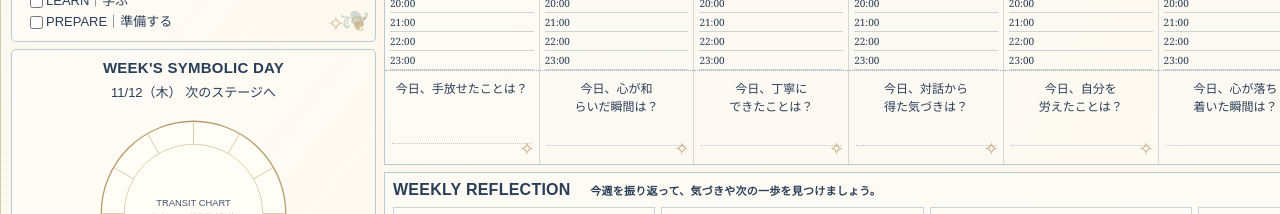
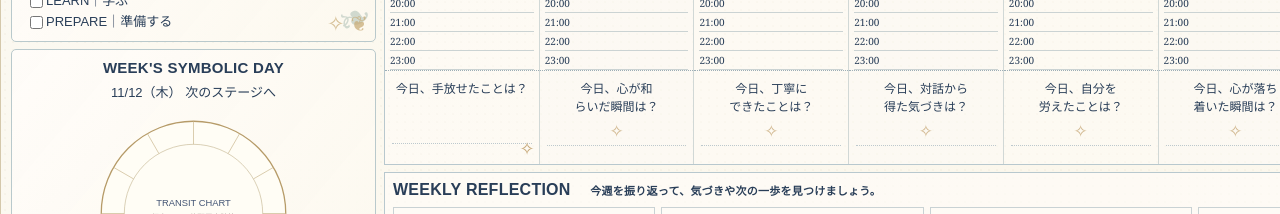
Before and after one commit to samansa3484-jpg/weekly-astrogy, a React (Vite) app: page / in a window 1280 px wide. Shown: the part 684-898 px from the top of the page. Built offline with nearby package versions, Linux system fonts and the light colour scheme; a web font is replaced by a local one.

Commit message:
Center gold star beneath two-line evening prompts

```diff
--- a/src/style.css
+++ b/src/style.css
@@ -206,3 +206,26 @@ aside section h3, .dayhead h4, .refgrid section h3,
   .night-question { font-size:13px; line-height:1.45; min-height:38px; }
   .night input { font-size:13px; height:23px; }
 }
+
+/* Center the existing gold star in the quiet space below two-line prompts.
+   Keep it behind the writing field and clear of text. */
+.night-two-line { position:relative; }
+.night-two-line::after {
+  content:"✧";
+  position:absolute;
+  left:50%;
+  right:auto;
+  top:52px;
+  bottom:auto;
+  transform:translateX(-50%);
+  color:#c6a776;
+  font-size:17px;
+  line-height:1;
+  pointer-events:none;
+  opacity:.8;
+}
+.night-two-line .night-question { position:relative;z-index:1; }
+.night-two-line input { position:relative;z-index:1; }
+@media print {
+  .night-two-line::after { top:55px; }
+}
```
